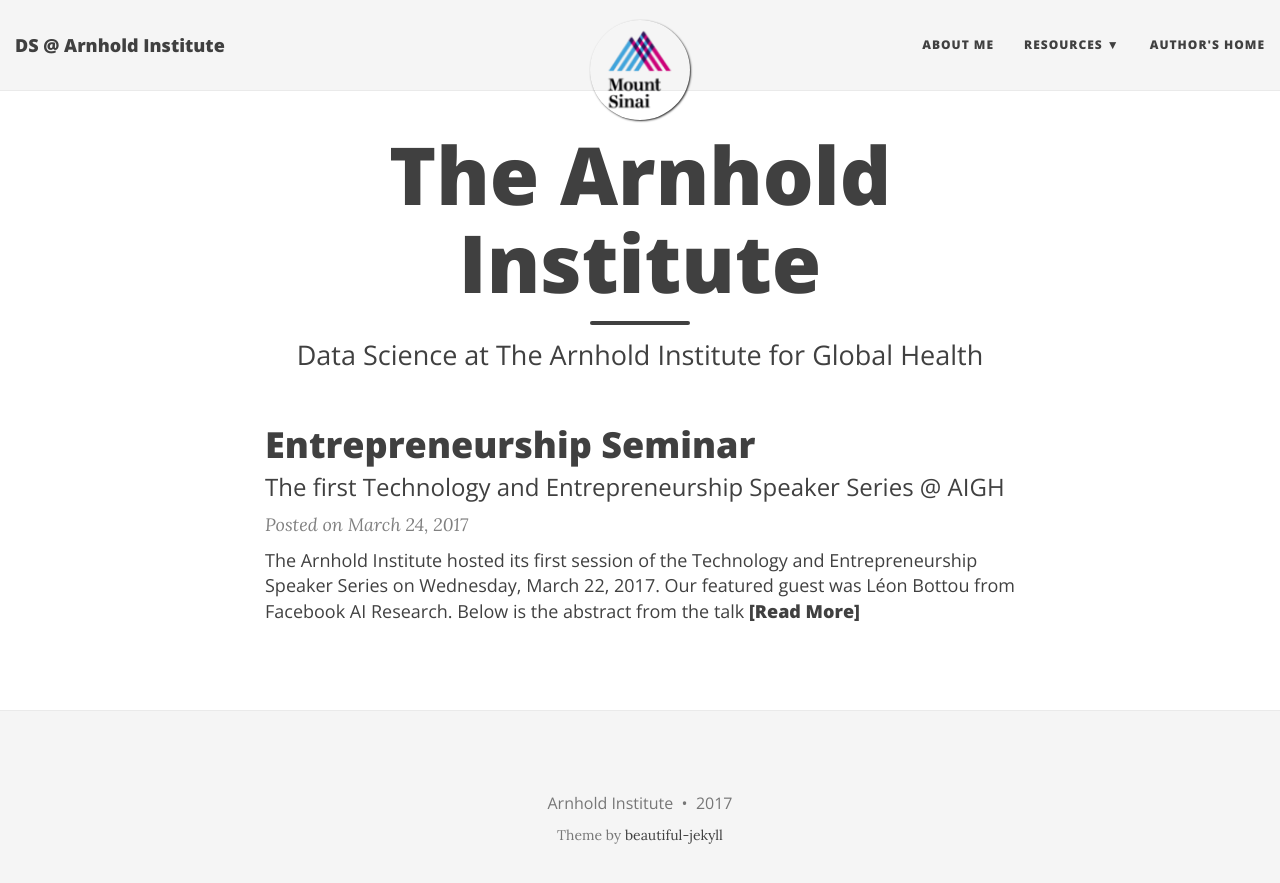
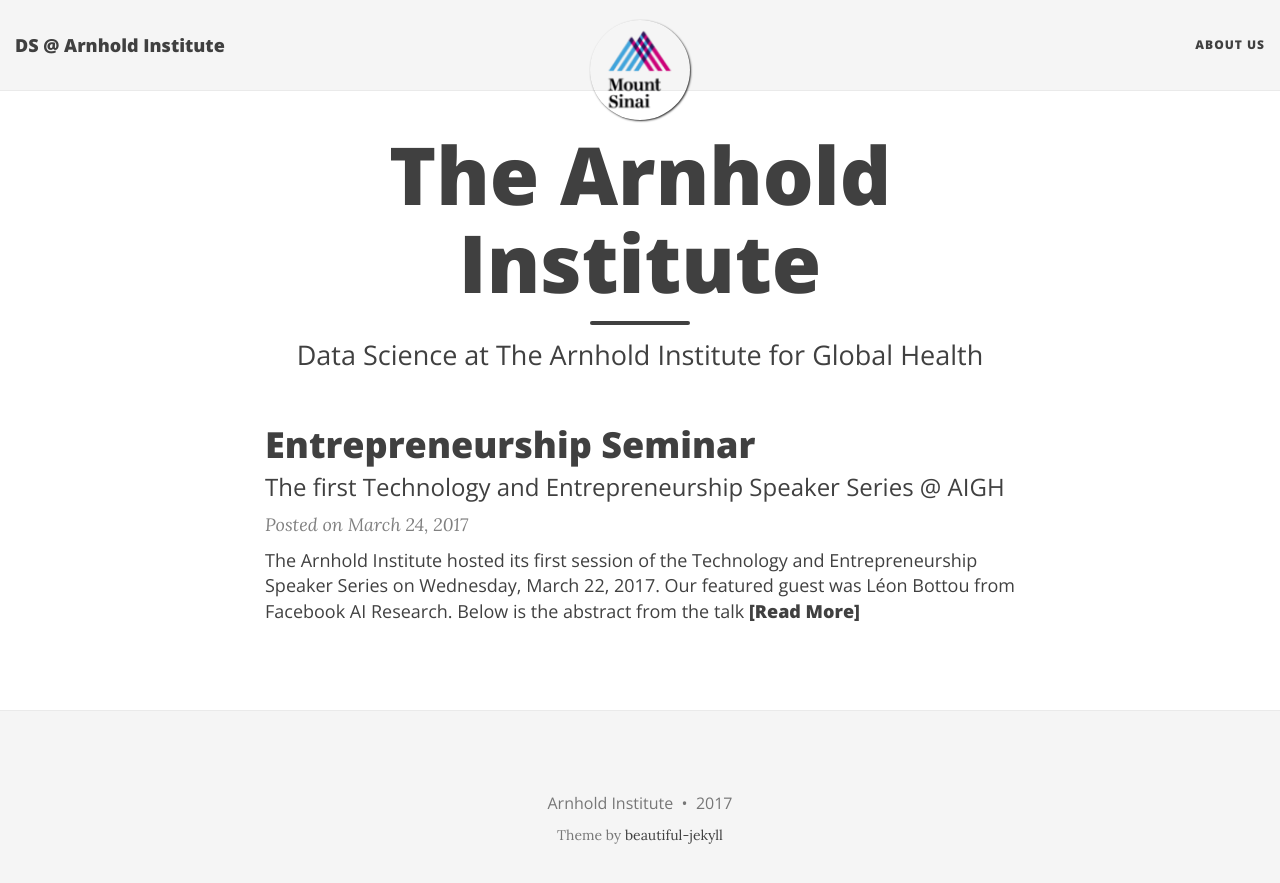
Before and after one commit to ArnholdInstitute/arnholdinstitute.github.io, a Jekyll site: the page built from index.html, in a window 1280 px wide. Shown: the top 883 px of the page. Built offline with Jekyll 4.4.1, drawn with Linux system fonts in a browser that asks for light colours; nearby versions of some CDN libraries; the list of posts is cut into pages by our own code.

Commit message:
Updating navbar

```diff
--- a/_config.yml
+++ b/_config.yml
@@ -23,12 +23,7 @@
 
 # List of links in the navigation bar
 navbar-links:
-  About Me: "aboutme"
-  Resources:
-    - Beautiful Jekyll: "http://deanattali.com/beautiful-jekyll/"
-    - Learn markdown: "http://www.markdowntutorial.com/"
-    - GitHub Pages: "https://pages.github.com/"
-  Author's home: "http://deanattali.com"
+  About Us: "aboutme"
 
 # Image to show in the navigation bar - image must be a square (width = height)
 # Remove this parameter if you don't want an image in the navbar
```
